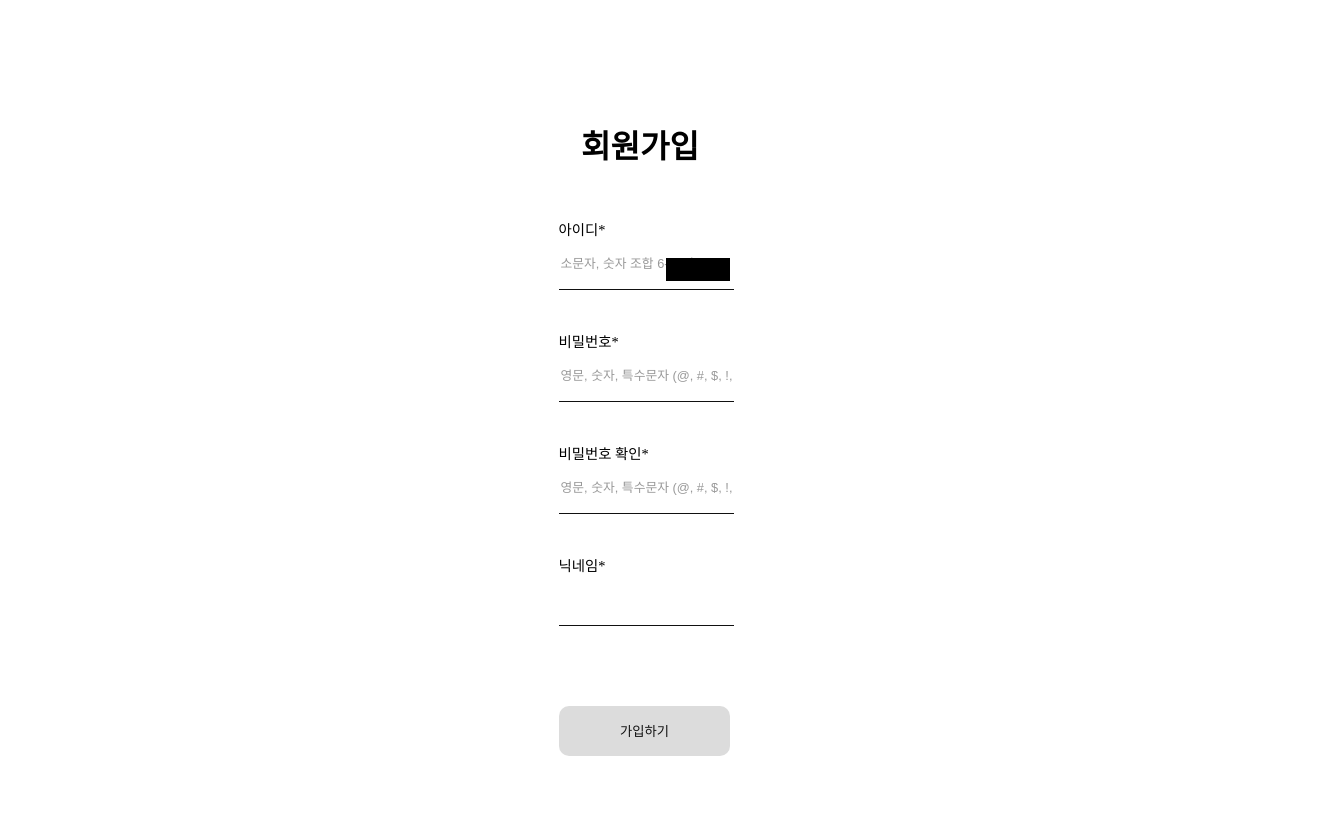
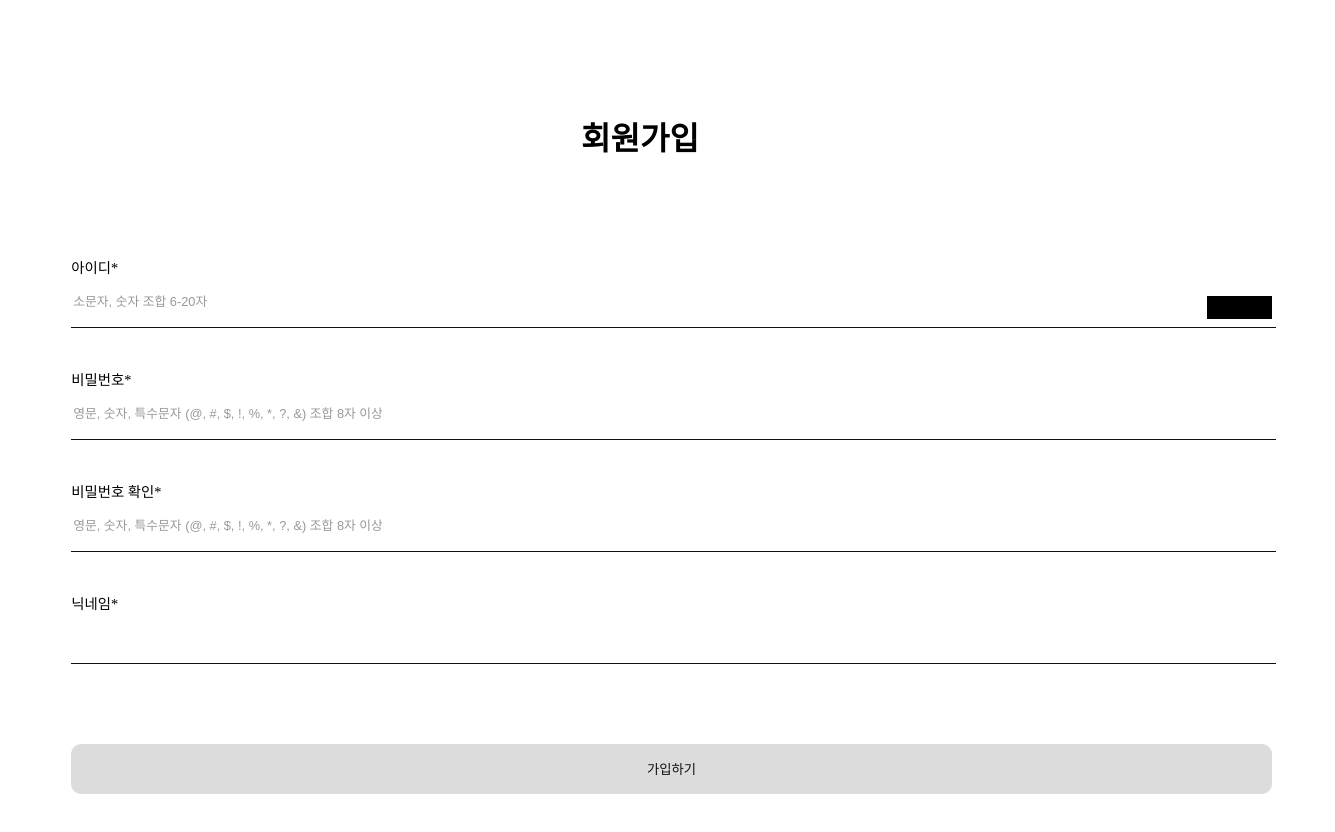
Before and after one commit to DO-SOPT-WEB/JeonganJang, a React (Vite) app in the folder week4/: page /signup in a window 1280 px wide. Shown: the top 832 px of the page, 1335 px wide, since content can reach past the window. Built offline with nearby package versions, Linux system fonts and the light colour scheme; no server answers.

Commit message:
design: css 일부 수정

```diff
--- a/week4/src/App.css
+++ b/week4/src/App.css
@@ -1,6 +1,5 @@
-.container {
+.contents {
   width: 100%;
-  display: flex;
   justify-content: center;
   padding: 80px 0;
 }
@@ -9,7 +8,7 @@
   font-size: 2rem;
   text-align: center;
   font-weight: bold;
-  line-height: 4rem;
+  line-height: 3rem;
 }
 .form_warp {
   width: 95%;
```
